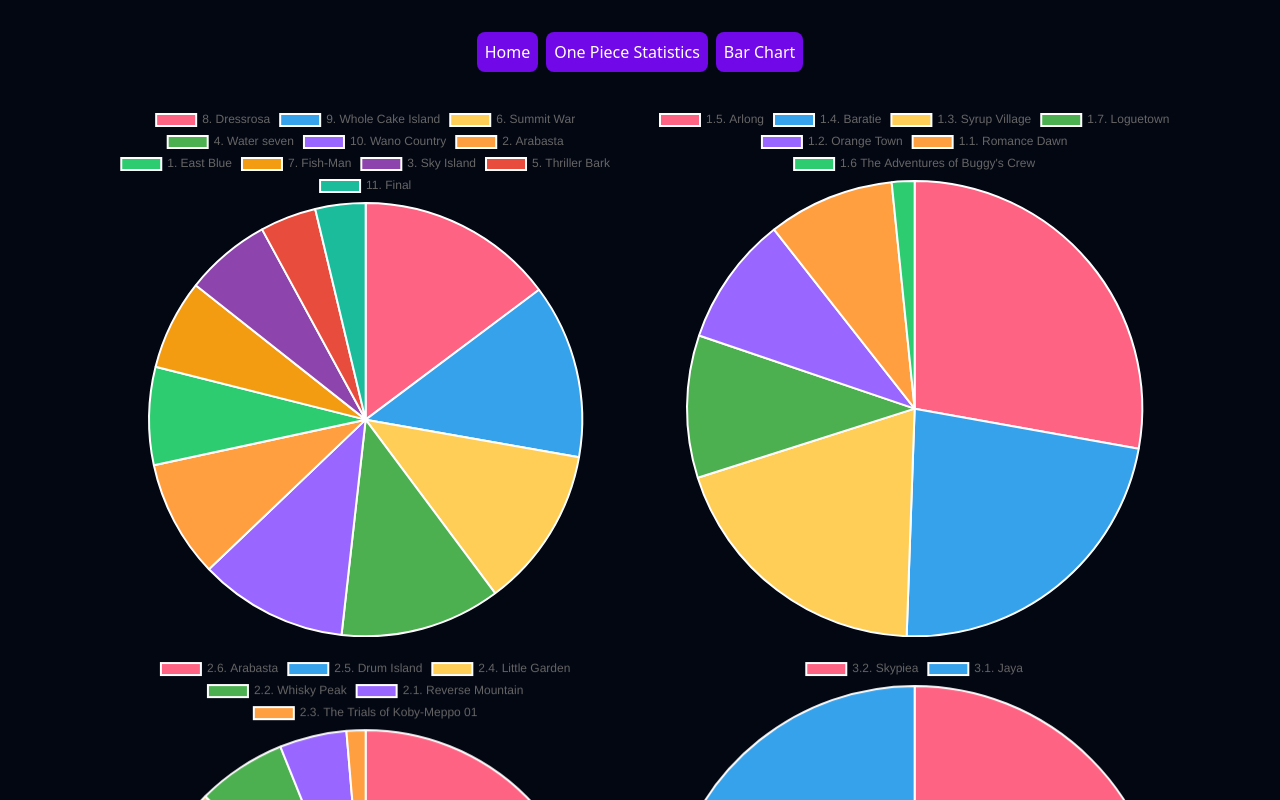
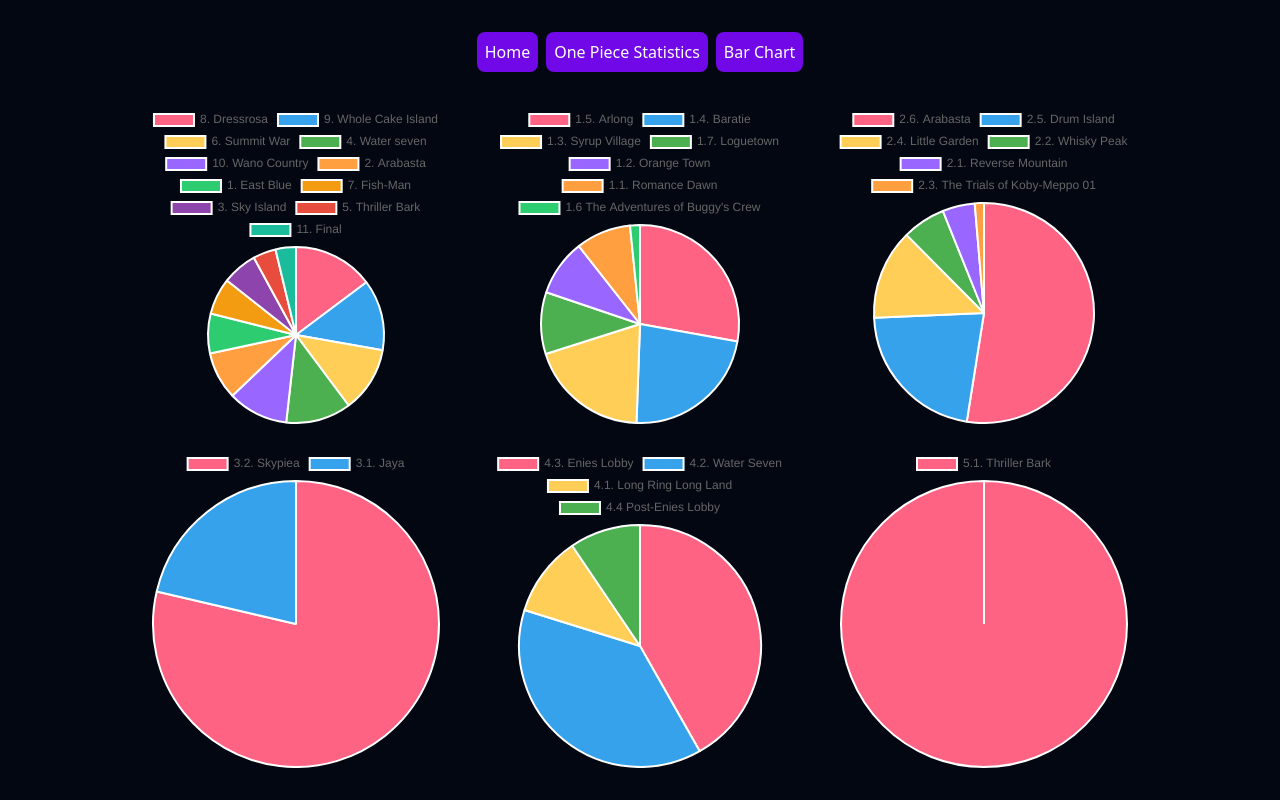
Before and after one commit to JavierOrtunoRoig/one-piece-statistics, a Next.js app: page /one-pace in a window 1280 px wide. Shown: the top 800 px of the page. Built offline with nearby package versions, Linux system fonts and the light colour scheme.

Commit message:
refactor: merge chart types

```diff
--- a/app/page.tsx
+++ b/app/page.tsx
@@ -1,4 +1,5 @@
 import { Arcs } from '@/components/Arcs';
+import Link from 'next/link';
 
 export default function Home() {
   return (
@@ -10,12 +11,21 @@
         next stadistics
       </p>
 
-      <a
-        href='/one-piece'
-        className='rounded-lg bg-violet-700 p-2 transition-all duration-300 hover:scale-110 hover:bg-violet-900'
-      >
-        One Piece Statistics
-      </a>
+      <div className='flex items-center justify-center gap-2 p-8'>
+        <Link
+          href='/one-piece'
+          className='rounded-lg bg-violet-700 p-2 transition-all duration-300 hover:scale-110 hover:bg-violet-900'
+        >
+          One Piece Statistics
+        </Link>
+
+        <Link
+          href='/one-pace'
+          className='rounded-lg bg-violet-700 p-2 transition-all duration-300 hover:scale-110 hover:bg-violet-900'
+        >
+          One Pace Statistics
+        </Link>
+      </div>
       <Arcs />
     </div>
   );
--- a/components/BarChart.tsx
+++ b/components/Chart.tsx
@@ -1,18 +1,17 @@
 'use client';
 
 import React, { FC } from 'react';
-import { Bar } from 'react-chartjs-2';
+import { Bar, Pie } from 'react-chartjs-2';
 import {
   Chart as ChartJS,
+  ArcElement,
+  Tooltip,
+  Legend,
+  TooltipItem,
   BarElement,
   CategoryScale,
   LinearScale,
-  Tooltip,
-  Legend,
-  TooltipItem,
 } from 'chart.js';
-import onePace from '@/assets/one_pace.json';
-import onePiece from '@/assets/one_piece.json';
 import {
   getAllArcsChartInformation,
   getAllSagasChartInformation,
@@ -20,7 +19,6 @@
 } from '@/helpers/time';
 
 // Registrar elementos necesarios para Chart.js
-ChartJS.register(BarElement, CategoryScale, LinearScale, Tooltip, Legend);
 
 const COLORS = [
   '#FF6384',
@@ -29,6 +27,7 @@
   '#4CAF50',
   '#9966FF',
   '#FF9F40',
+
   '#2ECC71',
   '#F39C12',
   '#8E44AD',
@@ -37,25 +36,34 @@
   '#3498DB',
 ];
 
-interface BarChartProps {
+interface PieChartProps {
   chartId: string;
-  serie: 'One Piece' | 'One Pace';
   arc?: string;
+  serieData: Serie;
+  type: 'PIE' | 'BAR';
 }
 
-const BarChart: FC<BarChartProps> = ({ chartId, serie, arc }) => {
-  const serieToAnalyse: Serie = serie === 'One Piece' ? onePiece : onePace;
-
+const Chart: FC<PieChartProps> = ({ chartId, arc, serieData, type }) => {
   let labels: string[] = [];
   let data: number[] = [];
 
+  if (type === 'PIE') {
+    ChartJS.register(ArcElement, Tooltip, Legend);
+  } else {
+    ChartJS.register(BarElement, CategoryScale, LinearScale, Tooltip, Legend);
+  }
+
   if (!arc) {
-    const sagasChartInformation = getAllSagasChartInformation(serieToAnalyse);
+    const sagasChartInformation = getAllSagasChartInformation(serieData).sort(
+      (a, b) => b.duration - a.duration,
+    );
 
     labels = sagasChartInformation.map((saga) => saga.label);
     data = sagasChartInformation.map((saga) => saga.duration);
   } else {
-    const arcChartInformation = getAllArcsChartInformation(serieToAnalyse, arc);
+    const arcChartInformation = getAllArcsChartInformation(serieData, arc).sort(
+      (a, b) => b.duration - a.duration,
+    );
     labels = arcChartInformation.map((arc) => arc.label);
     data = arcChartInformation.map((arc) => arc.duration);
   }
@@ -74,16 +82,15 @@
   const options: any = {
     responsive: true,
     plugins: {
-      legend: { display: false },
+      legend: { position: 'top' },
       tooltip: {
         bodyFont: { size: 13 },
         boxPadding: 4,
         boxWidth: 12,
         boxHeight: 12,
         callbacks: {
-          label: (tooltipItem: TooltipItem<'bar'>) => {
-            const dataset = tooltipItem.dataset.data as number[];
-            if (!dataset) throw new Error('Dataset not found');
+          label: (tooltipItem: TooltipItem<'pie'>) => {
+            const dataset = tooltipItem.dataset.data;
             const total = dataset.reduce((acc, val) => acc + val, 0);
             const value = dataset[tooltipItem.dataIndex];
             const percentage = ((value / total) * 100).toFixed(2);
@@ -92,6 +99,9 @@
         },
       },
     },
+  };
+
+  const barOptions = {
     scales: {
       x: {
         ticks: { autoSkip: false, maxRotation: 45, minRotation: 45 },
@@ -108,7 +118,15 @@
     },
   };
 
-  return <Bar id={chartId} data={chartData} options={options} />;
+  return type === 'PIE' ? (
+    <Pie id={chartId} data={chartData} options={options} />
+  ) : (
+    <Bar
+      id={chartId}
+      data={chartData}
+      options={{ ...options, ...barOptions }}
+    />
+  );
 };
 
-export default BarChart;
+export default Chart;
--- a/components/Display.tsx
+++ b/components/Display.tsx
@@ -1,7 +1,6 @@
 import Link from 'next/link';
 import React, { FC } from 'react';
-import BarChart from './BarChart';
-import PieChart from './PieChart';
+import Chart from './Chart';
 
 interface DisplayProps {
   serie: Serie;
@@ -43,21 +42,21 @@
           {chartType === 'pie' ? 'Bar Chart' : 'Pie Chart'}
         </Link>
       </div>
-      <div className='flex w-full flex-wrap justify-center gap-4'>
-        <div className='w-5/12'>
+      <div className='flex w-full flex-wrap justify-center gap-6'>
+        <div className='w-full lg:w-5/12 xl:w-3/12'>
           {chartType === 'pie' ? (
-            <PieChart chartId='totalSagasHours' serie={label} />
+            <Chart chartId='totalSagasHours' serieData={serie} type='PIE' />
           ) : (
-            <BarChart chartId='totalSagasHours' serie={label} />
+            <Chart chartId='totalSagasHours' serieData={serie} type='BAR' />
           )}
         </div>
 
         {Object.keys(serie).map((arc) => (
-          <div key={arc} className='w-5/12'>
+          <div key={arc} className='w-full lg:w-5/12 xl:w-3/12'>
             {chartType === 'pie' ? (
-              <PieChart chartId={arc} serie={label} arc={arc} />
+              <Chart chartId={arc} serieData={serie} arc={arc} type='PIE' />
             ) : (
-              <BarChart chartId={arc} serie={label} arc={arc} />
+              <Chart chartId={arc} serieData={serie} arc={arc} type='BAR' />
             )}
           </div>
         ))}
--- a/components/PieChart.tsx
+++ /dev/null
@@ -1,103 +0,0 @@
-'use client';
-
-import React, { FC } from 'react';
-import { Pie } from 'react-chartjs-2';
-import {
-  Chart as ChartJS,
-  ArcElement,
-  Tooltip,
-  Legend,
-  TooltipItem,
-} from 'chart.js';
-import onePace from '@/assets/one_pace.json';
-import onePiece from '@/assets/one_piece.json';
-import {
-  getAllArcsChartInformation,
-  getAllSagasChartInformation,
-  getTime,
-} from '@/helpers/time';
-
-// Registrar elementos necesarios para Chart.js
-ChartJS.register(ArcElement, Tooltip, Legend);
-
-const COLORS = [
-  '#FF6384',
-  '#36A2EB',
-  '#FFCE56',
-  '#4CAF50',
-  '#9966FF',
-  '#FF9F40',
-
-  '#2ECC71',
-  '#F39C12',
-  '#8E44AD',
-  '#E74C3C',
-  '#1ABC9C',
-  '#3498DB',
-];
-
-interface PieChartProps {
-  chartId: string;
-  serie: 'One Piece' | 'One Pace';
-  arc?: string;
-}
-
-const PieChart: FC<PieChartProps> = ({ chartId, serie, arc }) => {
-  const serieToAnalyse: Serie = serie === 'One Piece' ? onePiece : onePace;
-
-  let labels: string[] = [];
-  let data: number[] = [];
-
-  if (!arc) {
-    const sagasChartInformation = getAllSagasChartInformation(
-      serieToAnalyse,
-    ).sort((a, b) => b.duration - a.duration);
-
-    labels = sagasChartInformation.map((saga) => saga.label);
-    data = sagasChartInformation.map((saga) => saga.duration);
-  } else {
-    const arcChartInformation = getAllArcsChartInformation(
-      serieToAnalyse,
-      arc,
-    ).sort((a, b) => b.duration - a.duration);
-    labels = arcChartInformation.map((arc) => arc.label);
-    data = arcChartInformation.map((arc) => arc.duration);
-  }
-
-  const chartData = {
-    labels: labels,
-    datasets: [
-      {
-        data: data,
-        backgroundColor: COLORS,
-      },
-    ],
-  };
-
-  // eslint-disable-next-line @typescript-eslint/no-explicit-any
-  const options: any = {
-    responsive: true,
-    plugins: {
-      legend: { position: 'top' },
-      tooltip: {
-        bodyFont: { size: 13 },
-        boxPadding: 4,
-        boxWidth: 12,
-        boxHeight: 12,
-        callbacks: {
-          label: (tooltipItem: TooltipItem<'pie'>) => {
-            const dataset = tooltipItem.dataset.data;
-            const total = dataset.reduce((acc, val) => acc + val, 0);
-            const value = dataset[tooltipItem.dataIndex];
-            const percentage = ((value / total) * 100).toFixed(2);
-            return `${percentage}% - ${getTime(value, { type: 'short' })}`;
-          },
-        },
-      },
-    },
-  };
-
-  return <Pie id={chartId} data={chartData} options={options} />;
-};
-
-export default PieChart;
```
